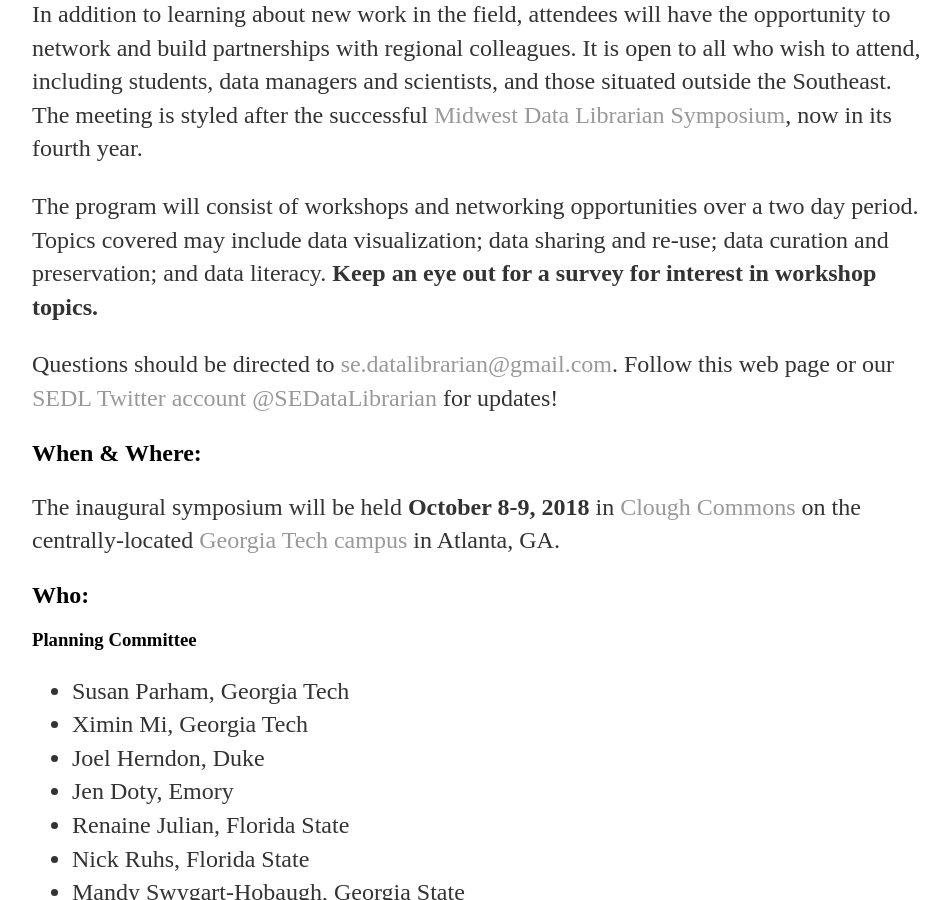
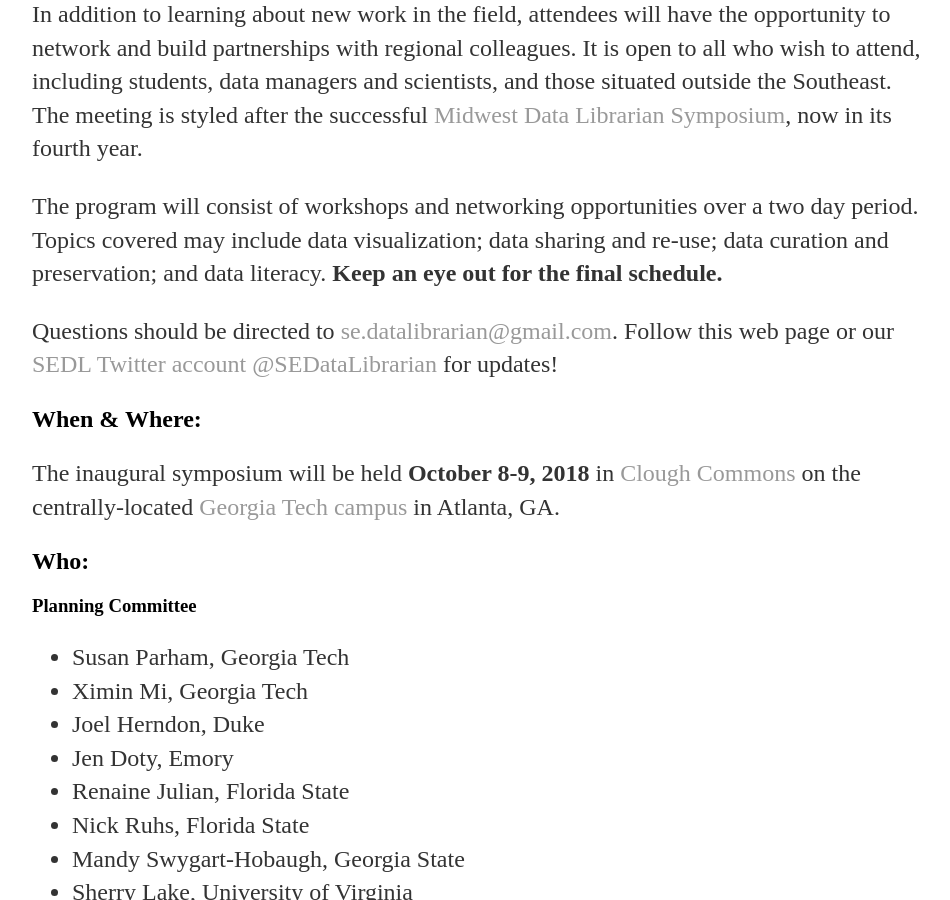
Before and after one commit to se-datalibrarian/test, a Jekyll site: the page built from about/index.html, in a window 1280 px wide and 900 px high, scrolled down 492 px. Shown: the whole window, without its empty margins (160-1110 px from the left). Built offline with Jekyll 4.4.1, drawn with Linux system fonts in a browser that asks for light colours.

Commit message:
removed survey statement

```diff
--- a/about/index.html
+++ b/about/index.html
@@ -12,7 +12,7 @@
 				<P>In addition to learning about new work in the field, attendees will have the opportunity to network and build partnerships with regional colleagues. It is open to all who wish to attend, including students, data managers and scientists, and those situated outside the Southeast. The meeting is styled after the successful <a href="https://mwdatalibrariansymposium.wordpress.com/">Midwest Data Librarian Symposium</a>, now in its fourth year.
 			</P><p>
 The program will consist of workshops and networking opportunities over a two day period. Topics covered may include data visualization; data sharing and re-use; data curation and preservation; and data literacy. <strong>Keep an eye out for
-			a survey for interest in workshop topics.</strong>
+			the final schedule.</strong>
 			</P>
 	<p>Questions should be directed to <a href="mailto:se.datalibrarian@gmail.com">se.datalibrarian@gmail.com</a>. Follow this web page or our <a href="https://twitter.com/SEDataLibrarian">SEDL Twitter account</a> <a href="https://twitter.com/SEDataLibrarian">@SEDataLibrarian</a> for updates! </p>
 
```
